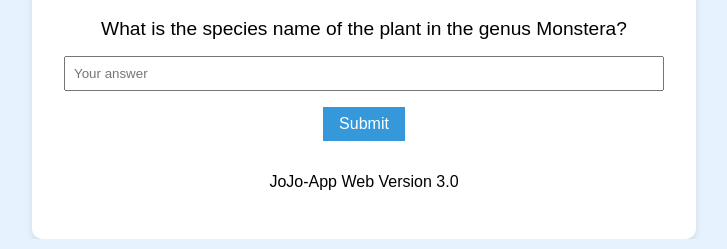
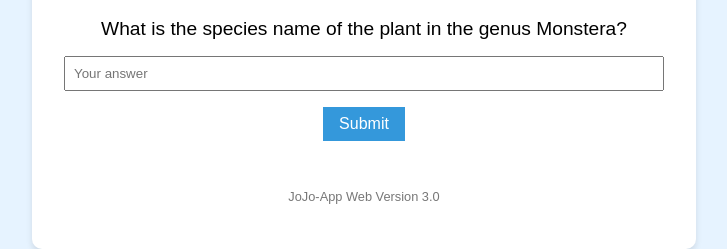
Before and after one commit to xetters/siena-app, a plain HTML site: page index.html in a window 1280 px wide. Shown: the part 692-941 px from the top of the page, without its empty margins (276-1003 px from the left). Drawn offline with Linux system fonts and the light colour scheme.

Commit message:
Update index.html

```diff
--- a/index.html
+++ b/index.html
@@ -74,6 +74,11 @@
         }
         #feedback {
             font-weight: bold;
+        }
+        #version-footer {
+            margin-top: 2rem;
+            font-size: 0.8rem;
+            color: #777;
         }
     </style>
 </head>
```
